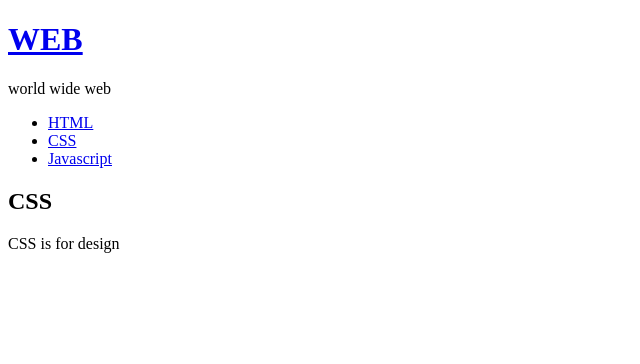
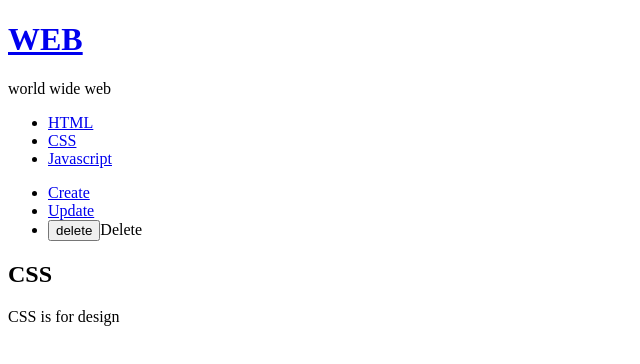
Before and after one commit to boy1434/React-app-Pract, a React (Create React App) app: page / in a window 1280 px wide. Shown: the top 364 px of the page, without its empty margins (0-640 px from the left). Built offline with nearby package versions, Linux system fonts and the light colour scheme.

Commit message:
mode변경 기능 만들기

```diff
--- a/src/App.js
+++ b/src/App.js
@@ -4,6 +4,7 @@
 import Subject from './components/Subject';
 import TOC from './components/TOC';
 import Content from './components/Content';
+import Control from './components/Control';
 
 
 class App extends Component {
@@ -53,6 +54,11 @@
             selected_content_id:Number(id)});
           }.bind(this)}
            data={this.state.contents}/>
+          <Control onChangeMode={function(_mode){
+            this.setState({
+              mode:_mode
+            })
+          }.bind(this)}/>
           <Content title={_title} desc={_desc} />
       </div>
     );
--- /dev/null
+++ b/src/components/Control.js
@@ -0,0 +1,25 @@
+import { Component } from "react";
+
+
+class Control extends Component {
+    render(){
+      return (
+        <ul>
+            <li><a href="/create" onClick={function(e){
+              e.preventDefault();
+              this.props.onChangeMode('create');
+            }.bind(this)}>Create</a></li>
+            <li><a href="/update" onClick={function(e){
+              e.preventDefault();
+              this.props.onChangeMode('update');
+            }.bind(this)}>Update</a></li>
+            <li><input onClick={function(e){
+              e.preventDefault();
+              this.props.onChangeMode('delete');
+            }.bind(this)} type="button" value="delete"></input>Delete</li>
+           </ul>
+      );
+    }
+  }
+
+export default Control;
```
